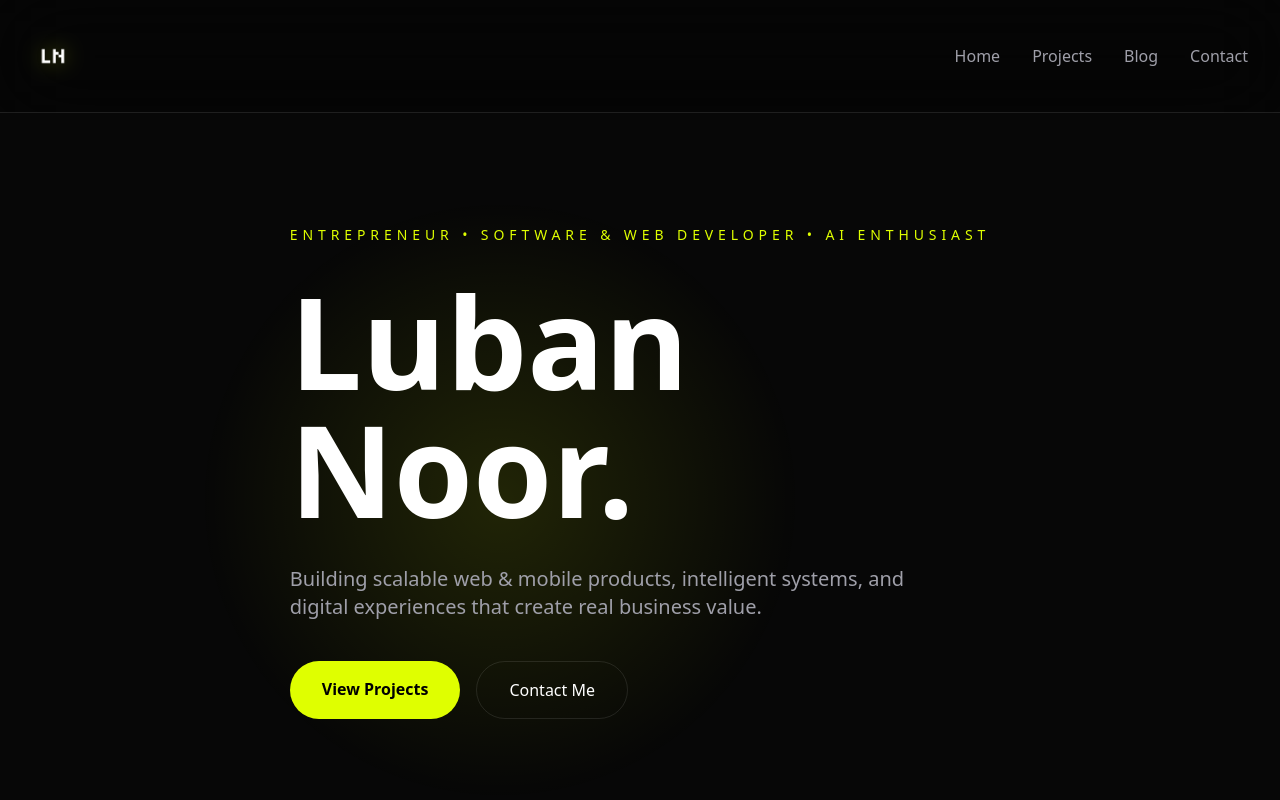
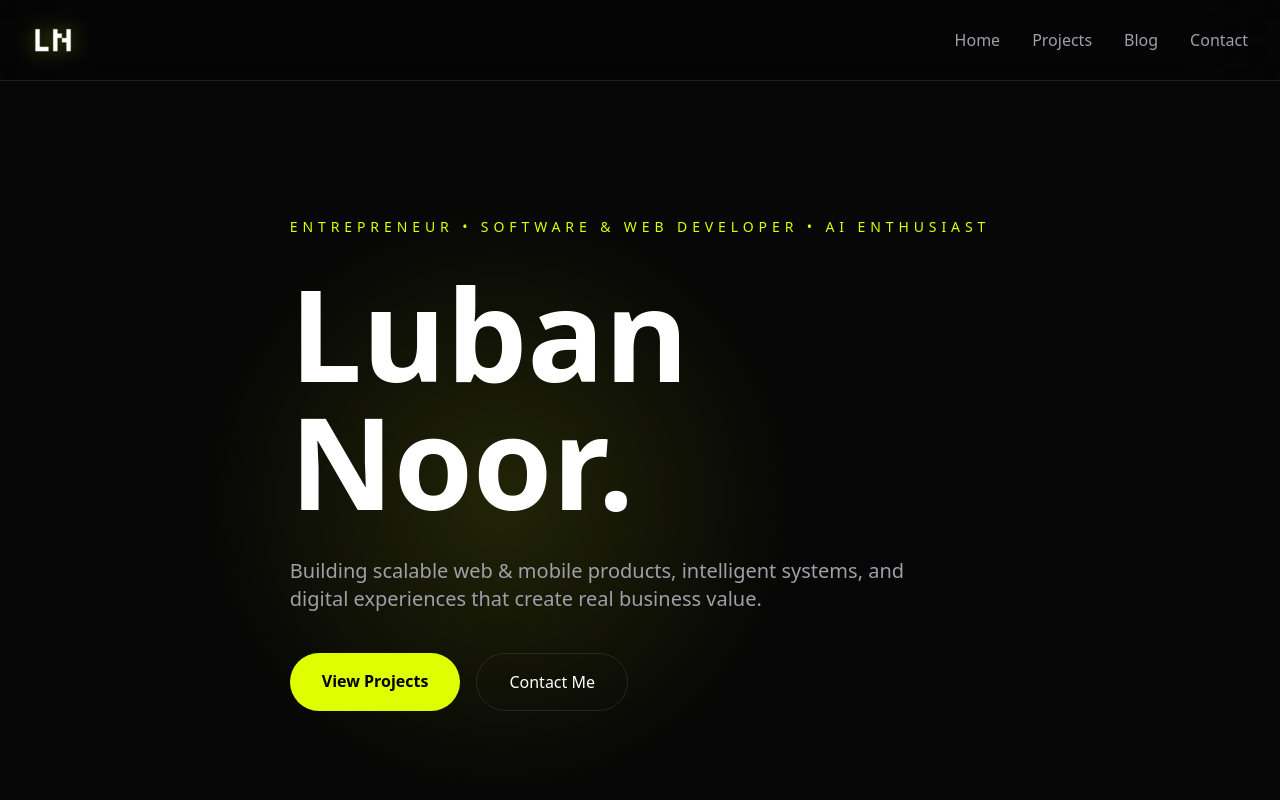
Before and after one commit to imluban/portfolio, a Next.js app: page / in a window 1280 px wide. Shown: the top 800 px of the page. Built offline with nearby package versions, Linux system fonts and the light colour scheme.

Commit message:
logo issue

```diff
--- a/src/components/layout/Footer.jsx
+++ b/src/components/layout/Footer.jsx
@@ -12,19 +12,19 @@ export default function Footer() {
             © 2026 Luban Noor
           </p>
 
-          <p className="text-zinc-500 text-sm">
-            <div className="flex items-center gap-2">
+          <div className="text-zinc-500 text-sm">
+            <p className="flex items-center">
               <span>Designed & Built by</span>
 
               <Image
-                src="/logo.png"
+                src="/logo22.png"
                 alt="LN"
-                width={24}
-                height={24}
-                className="drop-shadow-[0_0_8px_rgba(223,255,0,0.3)]"
+                width={30}
+                height={30}
+                className="ml-1 relative top-[0.7px] drop-shadow-[0_0_8px_rgba(223,255,0,0.3)]"
               />
-            </div>
-          </p>
+            </p>
+          </div>
 
         </div>
 
--- a/src/components/layout/Navbar.jsx
+++ b/src/components/layout/Navbar.jsx
@@ -4,7 +4,7 @@ import Image from "next/image";
 
 export default function Navbar() {
   return (
-    <header className="fixed top-0 left-0 right-0 z-50 bg-black/20 backdrop-blur-2xl border-b border-white/10 py-4">
+    <header className="fixed top-0 left-0 right-0 z-50 bg-black/20 backdrop-blur-2xl border-b border-white/10 py-0.1">
       <Container>
         <div className="h-20 flex items-center justify-between">
 
--- a/src/components/sections/Hero.jsx
+++ b/src/components/sections/Hero.jsx
@@ -6,7 +6,7 @@ import FadeIn from "../ui/FadeIn";
 
 export default function Hero() {
   return (
-    <section className="min-h-screen flex items-center relative pt-36">
+    <section className="min-h-screen flex items-center relative pt-32">
 
       <Container>
 
```
Also changed, not shown: public/logo22.png.
